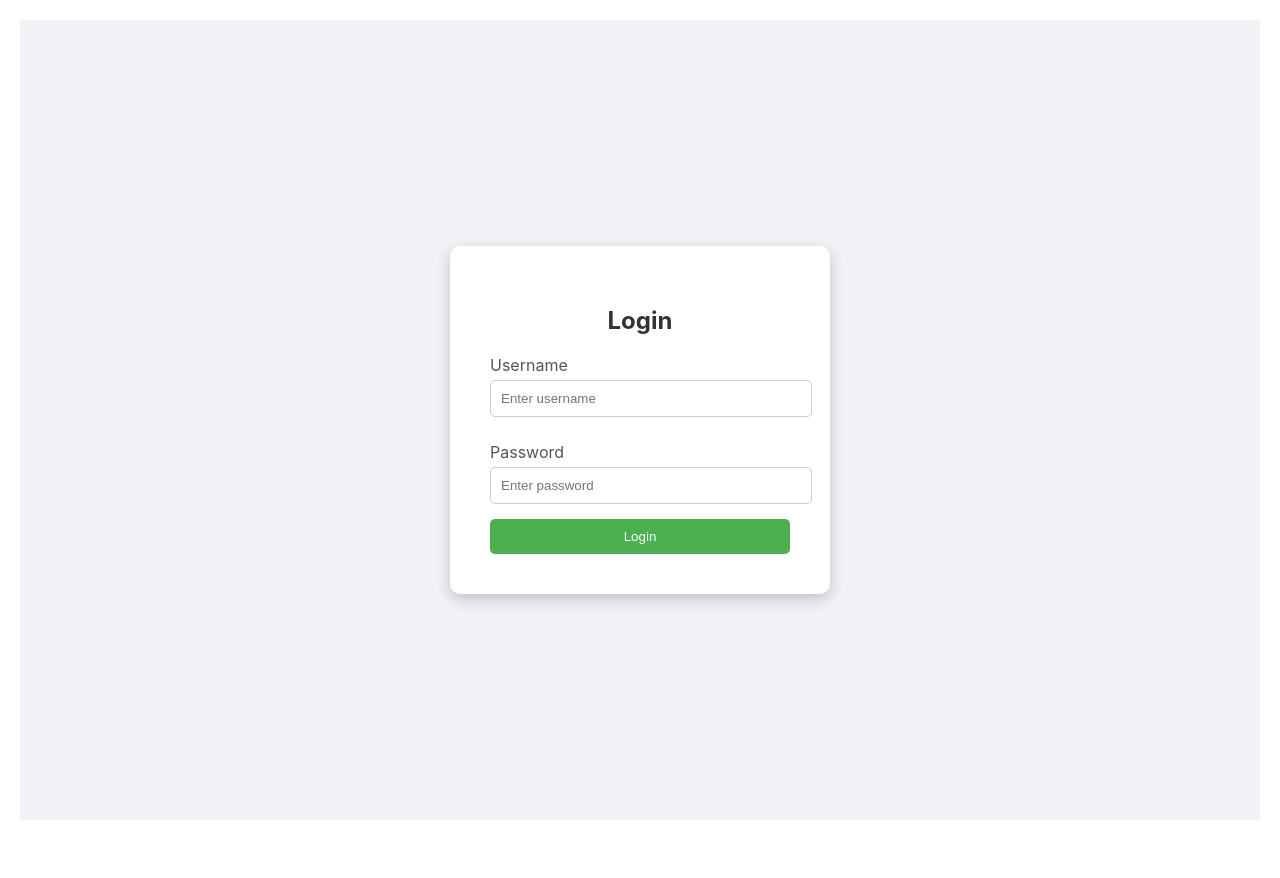
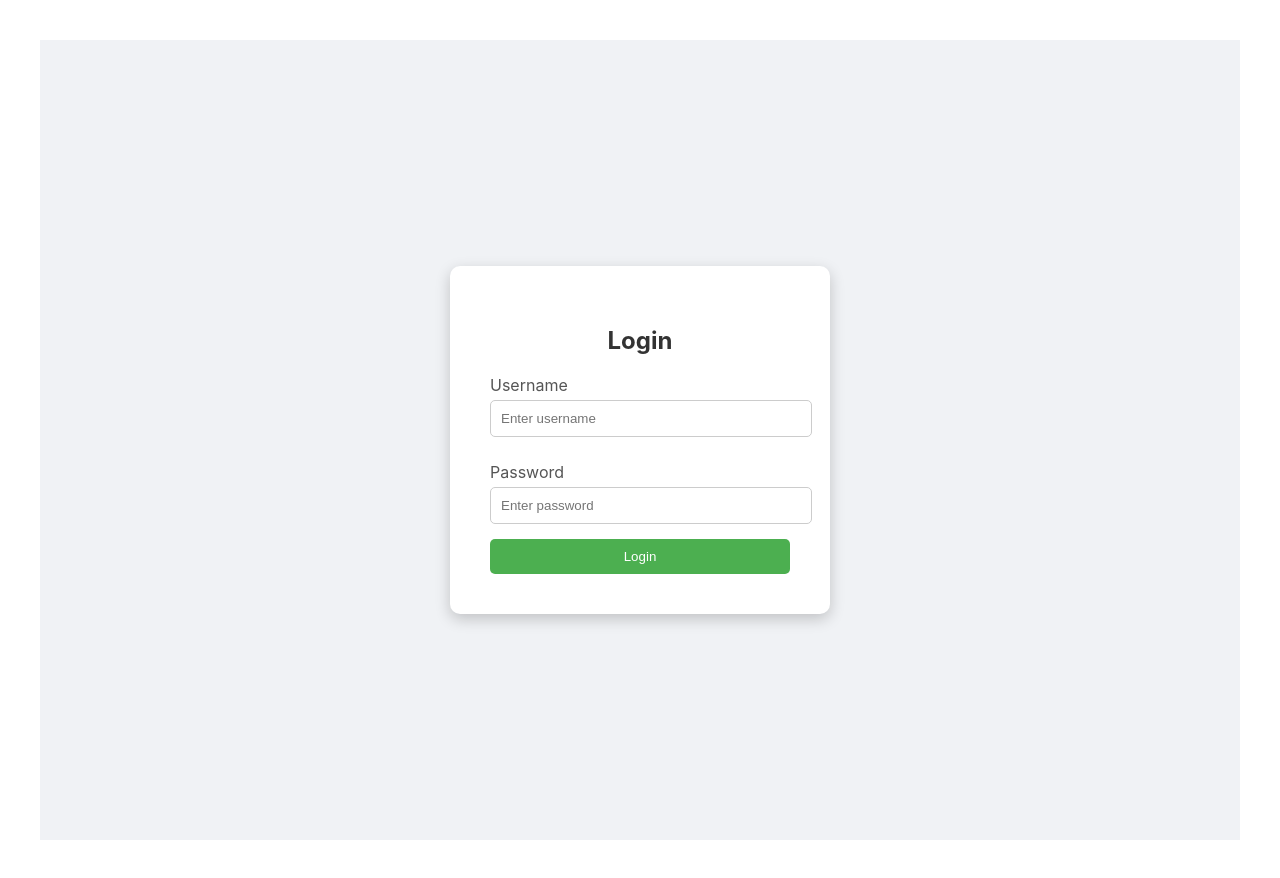
Before and after one commit to friedballa9/thesis-app-mamamo, a React (Create React App) app: page / in a window 1280 px wide. Before the commit the page ends 840 px from the top, so only its background shows below. Built offline with nearby package versions, Linux system fonts and the light colour scheme.

Commit message:
sgrdetijgrdaeijmijsgredtmijsrtdg

```diff
--- a/src/App.js
+++ b/src/App.js
@@ -13,7 +13,7 @@ function AppContent() {
   return (
     <div style={{ display: "flex" }}>
       {!hideSidebar && <Sidebar />}
-      <div style={{ flex: 1, padding: "20px" }}>
+      <div style={{ flex: 1, padding: "40px" }}>
         <Routes>
           <Route path="/" element={<Login />} />
           <Route path="/home" element={<Home />} />
```
